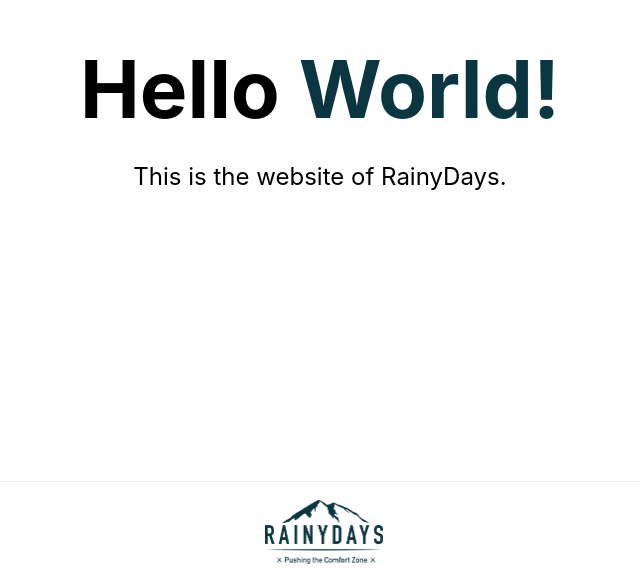
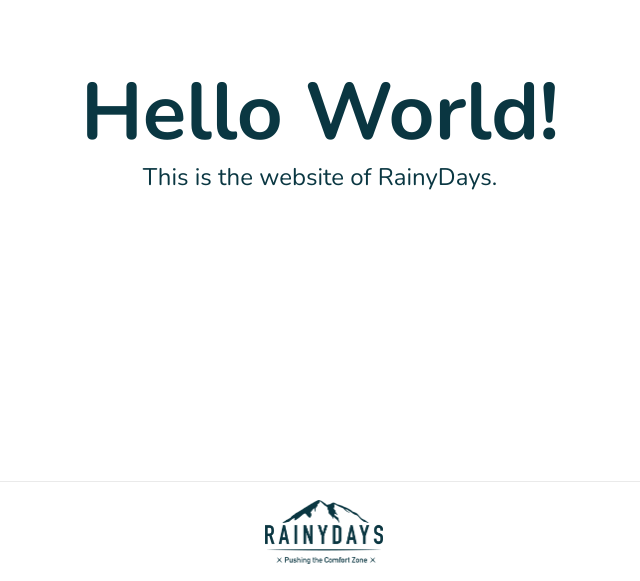
Before and after one commit to AdaptCharm/noroff-htmlcss-ca, a Next.js app: page / in a window 1280 px wide. Shown: the part 219-800 px from the top of the page, without its empty margins (320-960 px from the left). Built offline with nearby package versions, Linux system fonts and the light colour scheme.

Commit message:
Update global styling

```diff
--- a/styles/globals.css
+++ b/styles/globals.css
@@ -1,16 +1,151 @@
-html,
-body {
+@import url('https://fonts.googleapis.com/css2?family=Nunito:ital,wght@0,200;0,300;0,400;0,600;0,700;0,800;0,900;1,200;1,300;1,400;1,600;1,700;1,800&display=swap');
+
+:root {
+  --background: hsl(0, 0%, 100%);
+  --foreground: hsl(192, 73%, 15%);
+
+  --radius-small: 5px;
+
+  --font-primary: 'Nunito', sans-serif;
+}
+
+*, *::before, *::after {
+  box-sizing: border-box;
   padding: 0;
   margin: 0;
-  font-family: -apple-system, BlinkMacSystemFont, Segoe UI, Roboto, Oxygen,
-    Ubuntu, Cantarell, Fira Sans, Droid Sans, Helvetica Neue, sans-serif;
+}
+
+::selection {
+  background-color: hsla(192, 73%, 15%, 99%); /* Opacity to fix grey scale bug */
+  color: var(--background);
+}
+
+body {
+  font: 400 16px/1.5 var(--font-primary);
+  text-rendering: optimizeLegibility;
+  background-color: var(--background);
+  color: var(--foreground);
 }
 
 a {
-  color: inherit;
+  color: currentColor;
+  transition: color 420ms ease-in-out;
   text-decoration: none;
 }
 
-* {
-  box-sizing: border-box;
+.debug {
+  outline: 1px solid rgba(255, 0, 0, 0.3);
 }
+
+
+
+/* Button */
+.button {
+  font-family: inherit;
+  background-color: var(--foreground);
+  color: var(--background);
+  padding: 12px 24px;
+  border-radius: var(--radius-small);
+}
+
+.pulseEffect {
+  animation: buttonClick 1s;
+}
+
+.pulseEffectTwo {
+  animation: buttonClickTwo 1s;
+}
+
+@keyframes buttonClick {
+  5% {
+      transform: scale(0.9)
+  }
+}
+
+@keyframes buttonClickTwo {
+  5% {
+      transform: scale(0.9)
+  }
+}
+
+
+
+/* Announcement */
+.announcement {
+  display: flex;
+  justify-content: center;
+  align-items: center;
+  padding: 17px;
+  background-color: var(--foreground);
+  color: var(--background);
+  border-top: 3px solid var(--foreground);
+}
+
+.announcement .inner {
+  max-width: 960px;
+  margin: 0 auto;
+}
+
+.announcement .inner p:nth-child(1) {
+  display: none;
+}
+
+.announcement .inner p:nth-child(2) {
+  display: block;
+}
+
+@media (min-width: 600px) {
+  .announcement .inner p:nth-child(1) {
+    display: block;
+  }
+
+  .announcement .inner p:nth-child(2) {
+    display: none;
+  }
+}
+
+
+
+/* Main section */
+.section {
+  padding: 15vh 0
+}
+
+.section .inner {
+  padding-left: 20px;
+  padding-right: 20px;
+}
+
+@media (min-width: 600px) {
+  .section .inner {
+    max-width: 960px;
+    margin: 0 auto;
+  }
+}
+
+
+
+/* Hero section */
+.hero .side-by-side {
+  display: flex;
+  justify-content: center;
+  flex-direction: column;
+}
+
+.hero .content {
+  text-align-last: center;
+}
+
+.hero .title {
+  font-size: 44px;
+  font-weight: 800;
+  text-transform: uppercase;
+  max-width: 15ch;
+  margin-bottom: 25px;
+}
+
+@media (min-width: 600px) {
+  .hero .side-by-side {
+    flex-direction: row;
+  }
+}
```
